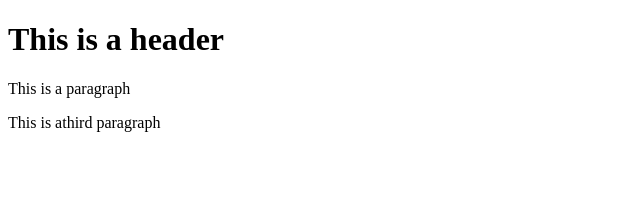
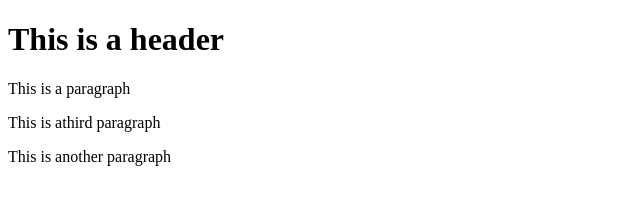
Before and after one commit to ArturTola/git-test, a website: page index.html in a window 1280 px wide. Shown: the whole page, without its empty margins (0-640 px from the left). Drawn offline with Linux system fonts and the light colour scheme.

Commit message:
Usig NMP

```diff
--- a/index.html
+++ b/index.html
@@ -4,5 +4,6 @@
     <h1>This is a header</h1>
     <p>This is a paragraph</p>
     <p>This is athird paragraph</p>
+    <p>This is another paragraph</p>
   </body>
 </html>
```
Also changed, not shown: package.json (added, +24 -0 lines), 2 other files.
